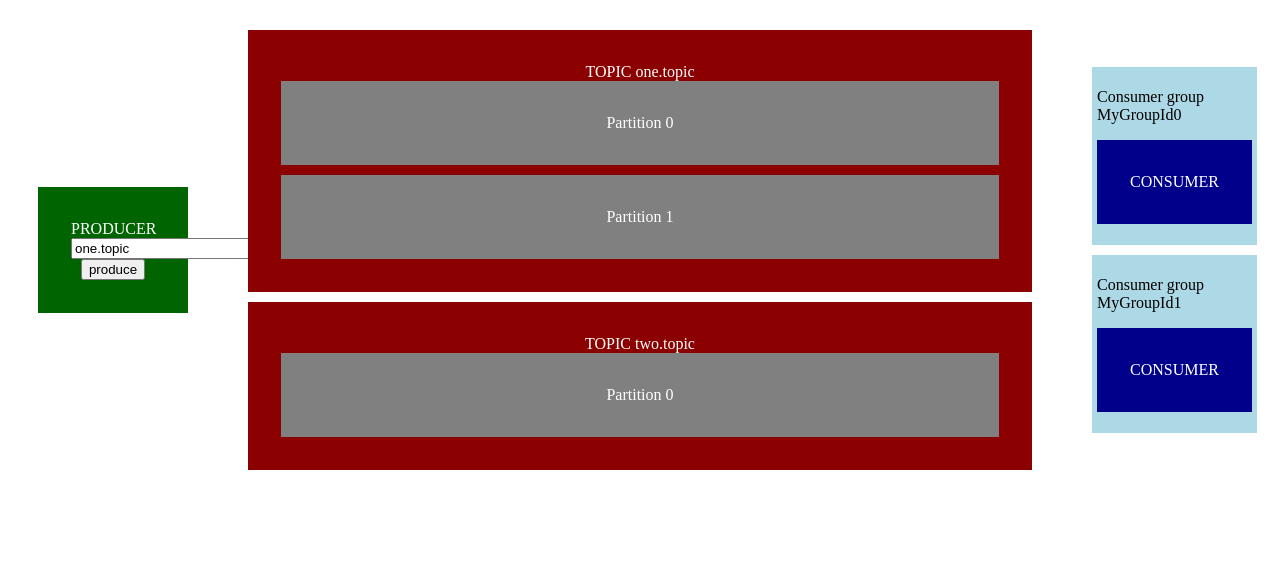
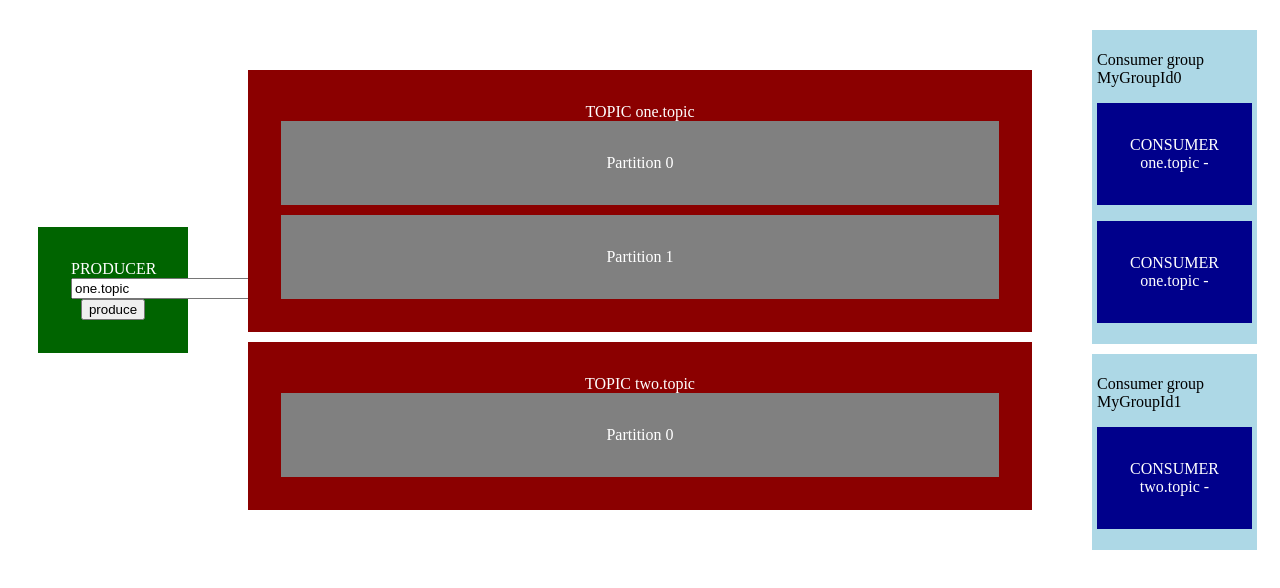
Before and after one commit to txiribimakula/kafka-playground, an Angular app: page / in a window 1280 px wide. Shown: the top 588 px of the page. Built offline with nearby package versions, Linux system fonts and the light colour scheme.

Commit message:
consumers as signals

```diff
--- a/src/app/consumer/consumer-group/consumer-group.component.ts
+++ b/src/app/consumer/consumer-group/consumer-group.component.ts
@@ -1,4 +1,4 @@
-import { Component, Input, computed } from '@angular/core';
+import { Component, Input, Signal, computed, signal } from '@angular/core';
 import { ConsumerComponent } from '../consumer.component';
 import { KafkaService } from '../../kafka.service';
 import { Consumer } from '../consumer';
@@ -16,9 +16,9 @@ export class ConsumerGroupComponent {
   @Input() id!: string;
 
   consumersByGroupId = computed(() => {
-    const consumersByGroupId: Consumer[] = [];
+    const consumersByGroupId: Signal<Consumer>[] = [];
     this.consumer.consumers().forEach((consumer) => {
-      if (consumer.groupId === this.id) {
+      if (consumer().groupId === this.id) {
         consumersByGroupId.push(consumer);
       }
     });
@@ -28,7 +28,7 @@ export class ConsumerGroupComponent {
   usedPartitions = computed(() => {
     const usedPartitions = new Set<Partition>();
     this.consumersByGroupId().forEach((consumer) => {
-      consumer.topicsNames.forEach((topicName) => {
+      consumer().topicsNames.forEach((topicName) => {
         this.kafka
           .topics()
           .get(topicName)!
@@ -42,9 +42,9 @@ export class ConsumerGroupComponent {
   });
 
   consumerByPartitions = computed(() => {
-    const consumerByPartitions = new Map<Partition, Consumer>();
+    const consumerByPartitions = new Map<Partition, Signal<Consumer>>();
     this.consumersByGroupId().forEach((consumer) => {
-      consumer.topicsNames.forEach((topicName) => {
+      consumer().topicsNames.forEach((topicName) => {
         this.kafka
           .topics()
           .get(topicName)!
@@ -67,7 +67,9 @@ export class ConsumerGroupComponent {
       topic.partitions().forEach((partition) => {
         partition.messages$.subscribe((message) => {
           const consumer = this.consumerByPartitions().get(partition);
-          consumer?.messagesSubject.next(message);
+          if(consumer){
+            consumer().messagesSubject.next(message);
+          }
         });
       });
     });
--- a/src/app/consumer/consumer.component.html
+++ b/src/app/consumer/consumer.component.html
@@ -1 +1 @@
-<p class="consumer">CONSUMER @if (status) { {{status()}} } </p>
+<p class="consumer">CONSUMER {{status()}} </p>
--- a/src/app/consumer/consumer.component.ts
+++ b/src/app/consumer/consumer.component.ts
@@ -12,18 +12,26 @@ import { concat, concatMap } from 'rxjs';
   styleUrl: './consumer.component.scss',
 })
 export class ConsumerComponent implements OnInit {
-  @Input() consumer!: Consumer;
+  @Input() consumer!: Signal<Consumer>;
 
-  status?: Signal<string>;
+  status: Signal<string>;
 
-  constructor(private kafka: KafkaService) {}
+  constructor(private kafka: KafkaService) {
+    this.status = computed(() => this.consumer().topicsNames.join(', ') + ' - ');
+  }
 
   ngOnInit(): void {
     this.consume();
   }
 
+  ngAfterViewInit(): void {
+    console.log(this.consumer);
+  }
+
   consume() {
-    this.consumer.messages$.pipe(concatMap(message => this.handle(message))).subscribe();
+    this.consumer().messages$
+      .pipe(concatMap((message) => this.handle(message)))
+      .subscribe();
   }
 
   async handle(message: Message) {
--- a/src/app/consumer/consumer.service.ts
+++ b/src/app/consumer/consumer.service.ts
@@ -1,4 +1,4 @@
-import { Injectable, signal } from '@angular/core';
+import { Injectable, Signal, signal } from '@angular/core';
 import { Consumer } from './consumer';
 
 @Injectable({
@@ -6,20 +6,26 @@ import { Consumer } from './consumer';
 })
 export class ConsumerService {
   consumers = signal<
-    Map<`${string}-${string}-${string}-${string}-${string}`, Consumer>
-  >(new Map<`${string}-${string}-${string}-${string}-${string}`, Consumer>());
+    Map<`${string}-${string}-${string}-${string}-${string}`, Signal<Consumer>>
+  >(new Map<`${string}-${string}-${string}-${string}-${string}`, Signal<Consumer>>());
 
   constructor() {
     this.consumers.set(
       this.consumers().set(
         crypto.randomUUID(),
-        new Consumer(['one.topic'], 'MyGroupId0')
+        signal(new Consumer(['one.topic'], 'MyGroupId0'))
       )
     );
     this.consumers.set(
       this.consumers().set(
         crypto.randomUUID(),
-        new Consumer(['two.topic'], 'MyGroupId1')
+        signal(new Consumer(['one.topic'], 'MyGroupId0'))
+      )
+    );
+    this.consumers.set(
+      this.consumers().set(
+        crypto.randomUUID(),
+        signal(new Consumer(['two.topic'], 'MyGroupId1'))
       )
     );
   }
--- a/src/app/kafka.service.ts
+++ b/src/app/kafka.service.ts
@@ -14,7 +14,7 @@ export class KafkaService {
   consumerGroups = computed(() => {
     const groupIds = new Set<string>();
     this.consumer.consumers().forEach((consumer) => {
-      groupIds.add(consumer.groupId);
+      groupIds.add(consumer().groupId);
     });
     return Array.from(groupIds);
   });
```
